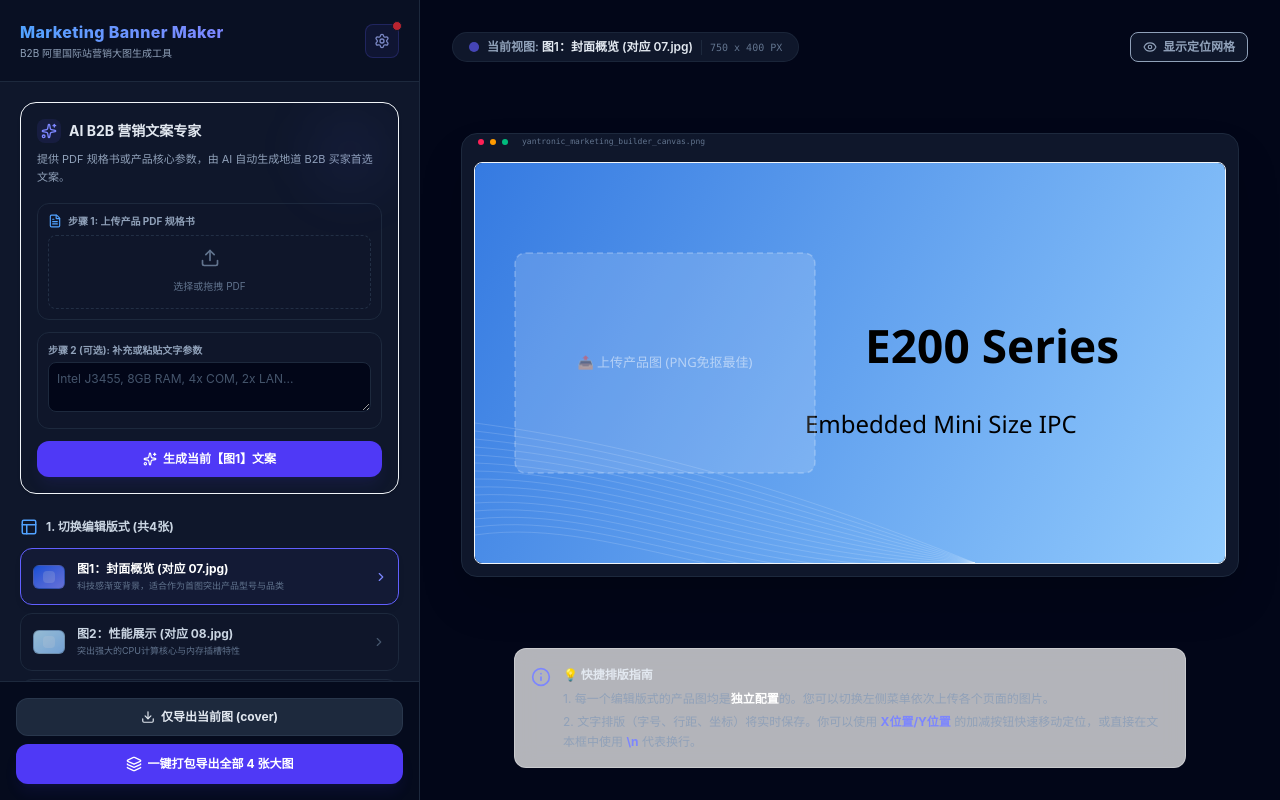
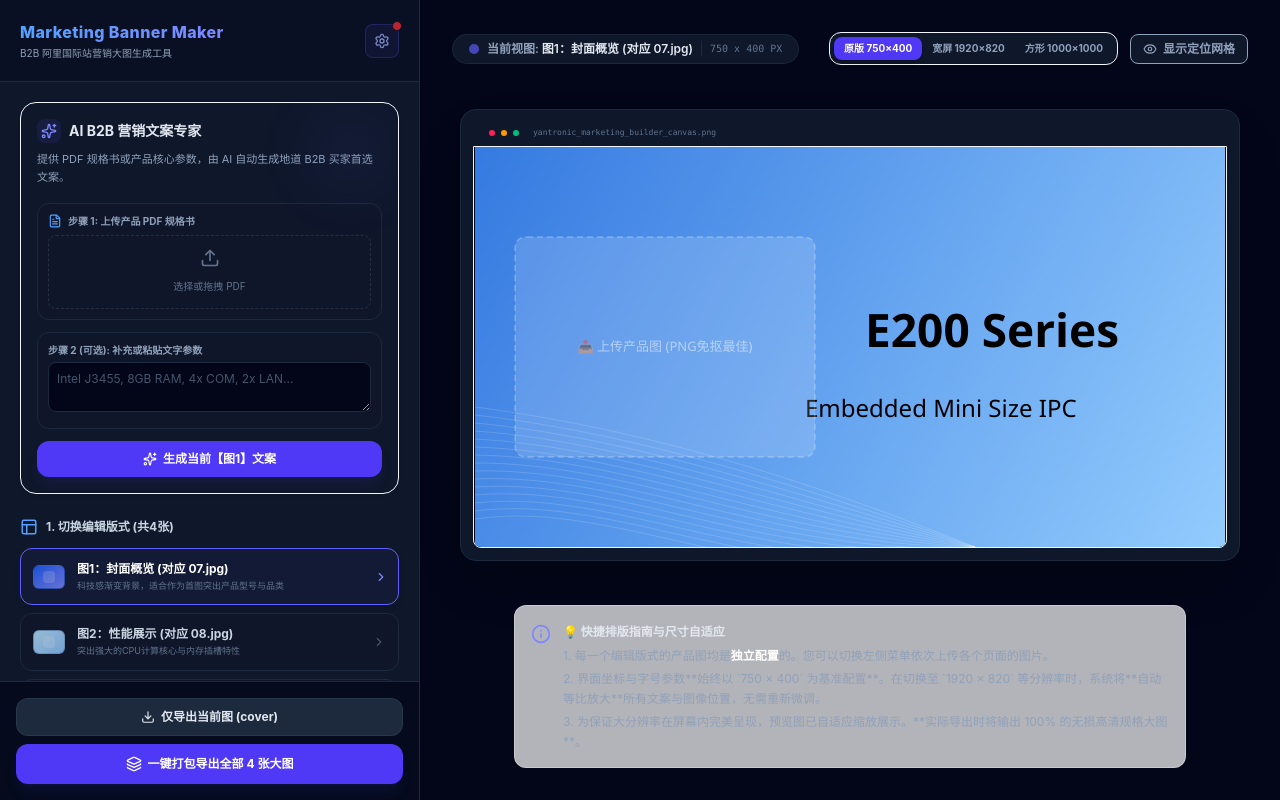
Before and after one commit to CodingWD/guiGeShu, a React (Vite) app: page / in a window 1280 px wide. Built offline with nearby package versions, Linux system fonts and the light colour scheme.

Commit message:
feat: add support for multi-resolution poster dimensions (e.g. 1920x820)

```diff
--- a/src/App.jsx
+++ b/src/App.jsx
@@ -88,6 +88,13 @@ const initData = () => {
   return data;
 };
 
+// 宣传图规格尺寸预设
+const RESOLUTIONS = [
+  { id: '750x400', name: '默认规格 (750 × 400)', width: 750, height: 400 },
+  { id: '1920x820', name: '宽屏大图 (1920 × 820)', width: 1920, height: 820 },
+  { id: '1000x1000', name: '方形主图 (1000 × 1000)', width: 1000, height: 1000 }
+];
+
 const DEFAULT_IMAGE_POSITIONS = {
   cover: { x: 40, y: 90 },
   performance: { x: 380, y: 110 },
@@ -97,6 +104,7 @@ const DEFAULT_IMAGE_POSITIONS = {
 
 export default function App() {
   const [activeTemplate, setActiveTemplate] = useState(TEMPLATES[0]);
+  const [selectedRes, setSelectedRes] = useState(RESOLUTIONS[0]);
   const [formData, setFormData] = useState(initData());
   const [productImages, setProductImages] = useState({});
   const [imageScales, setImageScales] = useState({ cover: 100, performance: 100, interfaces: 100, rugged: 100 });
@@ -304,49 +312,54 @@ export default function App() {
     ctx.closePath();
   };
 
-  const drawImageAspect = (ctx, img, x, y, w, h, scalePerc = 100) => {
+  const drawImageAspect = (ctx, img, x, y, w, h, scalePerc = 100, scaleX = 1, scaleY = 1) => {
+    const scaledX = x * scaleX;
+    const scaledY = y * scaleY;
+    const scaledW = w * scaleX;
+    const scaledH = h * scaleY;
+
     if (!img) {
       // 占位图设计，使用高端玻璃卡片感
       ctx.save();
       ctx.fillStyle = 'rgba(255, 255, 255, 0.15)';
-      drawRoundedRect(ctx, x, y, w, h, 12);
+      drawRoundedRect(ctx, scaledX, scaledY, scaledW, scaledH, 12 * scaleY);
       ctx.fill();
 
       ctx.strokeStyle = 'rgba(255, 255, 255, 0.25)';
-      ctx.lineWidth = 1.5;
-      ctx.setLineDash([6, 4]);
+      ctx.lineWidth = 1.5 * scaleY;
+      ctx.setLineDash([6 * scaleY, 4 * scaleY]);
       ctx.stroke();
 
       ctx.fillStyle = 'rgba(255, 255, 255, 0.5)';
-      ctx.font = '13px "Segoe UI", sans-serif';
+      ctx.font = `${Math.round(13 * scaleY)}px "Segoe UI", sans-serif`;
       ctx.textAlign = 'center';
       ctx.textBaseline = 'middle';
-      ctx.fillText('📤 上传产品图 (PNG免抠最佳)', x + w / 2, y + h / 2);
+      ctx.fillText('📤 上传产品图 (PNG免抠最佳)', scaledX + scaledW / 2, scaledY + scaledH / 2);
       ctx.restore();
       return;
     }
     const imgRatio = img.width / img.height;
-    const boxRatio = w / h;
-    let drawW = w;
-    let drawH = h;
+    const boxRatio = scaledW / scaledH;
+    let drawW = scaledW;
+    let drawH = scaledH;
 
     if (imgRatio > boxRatio) {
-      drawH = w / imgRatio;
+      drawH = scaledW / imgRatio;
     } else {
-      drawW = h * imgRatio;
+      drawW = scaledH * imgRatio;
     }
 
     const scale = scalePerc / 100;
     const finalW = drawW * scale;
     const finalH = drawH * scale;
 
-    const finalX = x + (w - finalW) / 2;
-    const finalY = y + (h - finalH) / 2;
+    const finalX = scaledX + (scaledW - finalW) / 2;
+    const finalY = scaledY + (scaledH - finalH) / 2;
 
     ctx.drawImage(img, finalX, finalY, finalW, finalH);
   };
 
-  const drawExactText = (ctx, tplId, field) => {
+  const drawExactText = (ctx, tplId, field, scaleX = 1, scaleY = 1, scaleText = 1) => {
     if (!field) return;
     const text = formData[`${tplId}_${field.id}`] || '';
     const size = formData[`${tplId}_${field.id}_size`] || field.defaultSize;
@@ -354,173 +367,187 @@ export default function App() {
     const x = formData[`${tplId}_${field.id}_x`] ?? field.defaultX;
     const y = formData[`${tplId}_${field.id}_y`] ?? field.defaultY;
 
+    const scaledSize = Math.round(size * scaleText);
+    const scaledLh = Math.round(lh * scaleText);
+    const scaledX = x * scaleX;
+    const scaledY = y * scaleY;
+
     ctx.fillStyle = field.color;
-    ctx.font = `${field.isBold ? 'bold ' : ''}${size}px "Segoe UI", "Microsoft YaHei", sans-serif`;
+    ctx.font = `${field.isBold ? 'bold ' : ''}${scaledSize}px "Segoe UI", "Microsoft YaHei", sans-serif`;
 
     const lines = text.split('\\n').join('\n').split('\n');
     lines.forEach((line, index) => {
-      ctx.fillText(line, x, y + (index * lh));
+      ctx.fillText(line, scaledX, scaledY + (index * scaledLh));
     });
   };
 
-  const drawGrid = (ctx) => {
+  const drawGrid = (ctx, scaleX = 1, scaleY = 1, width = 750, height = 400) => {
     ctx.save();
     ctx.strokeStyle = 'rgba(239, 68, 68, 0.15)';
-    ctx.lineWidth = 0.5;
+    ctx.lineWidth = 0.5 * scaleY;
 
     // 画横线
     for (let y = 50; y < 400; y += 50) {
+      const scaledY = y * scaleY;
       ctx.beginPath();
-      ctx.moveTo(0, y);
-      ctx.lineTo(750, y);
+      ctx.moveTo(0, scaledY);
+      ctx.lineTo(width, scaledY);
       ctx.stroke();
       ctx.fillStyle = 'rgba(239, 68, 68, 0.4)';
-      ctx.font = '9px monospace';
-      ctx.fillText(y, 5, y - 2);
+      ctx.font = `${Math.round(9 * scaleY)}px monospace`;
+      ctx.fillText(y, 5 * scaleX, scaledY - 2 * scaleY);
     }
 
     // 画竖线
     for (let x = 50; x < 750; x += 50) {
+      const scaledX = x * scaleX;
       ctx.beginPath();
-      ctx.moveTo(x, 0);
-      ctx.lineTo(x, 400);
+      ctx.moveTo(scaledX, 0);
+      ctx.lineTo(scaledX, height);
       ctx.stroke();
       ctx.fillStyle = 'rgba(239, 68, 68, 0.4)';
-      ctx.font = '9px monospace';
-      ctx.fillText(x, x + 2, 10);
+      ctx.font = `${Math.round(9 * scaleY)}px monospace`;
+      ctx.fillText(x, scaledX + 2 * scaleX, 10 * scaleY);
     }
     ctx.restore();
   };
 
-  const renderTemplateToCanvas = (ctx, tpl, data, img, scalePerc) => {
+  const renderTemplateToCanvas = (ctx, tpl, data, img, scalePerc, width = 750, height = 400) => {
     const tplId = tpl.id;
-    ctx.clearRect(0, 0, 750, 400);
+    const scaleX = width / 750;
+    const scaleY = height / 400;
+    const scaleText = scaleY;
+
+    ctx.clearRect(0, 0, width, height);
 
     if (tplId === 'cover') {
-      const bgGradient = ctx.createLinearGradient(0, 0, 750, 400);
+      const bgGradient = ctx.createLinearGradient(0, 0, width, height);
       bgGradient.addColorStop(0, '#357ae1');
       bgGradient.addColorStop(1, '#92cbfd');
       ctx.fillStyle = bgGradient;
-      ctx.fillRect(0, 0, 750, 400);
+      ctx.fillRect(0, 0, width, height);
 
       ctx.save();
       ctx.strokeStyle = 'rgba(255, 255, 255, 0.15)';
-      ctx.lineWidth = 1;
+      ctx.lineWidth = 1 * scaleY;
       for (let i = 0; i < 15; i++) {
         ctx.beginPath();
-        ctx.moveTo(0, 260 + i * 8);
-        ctx.bezierCurveTo(150, 280 + i * 5, 300, 320 + i * 10, 500, 400);
+        ctx.moveTo(0, (260 + i * 8) * scaleY);
+        ctx.bezierCurveTo(150 * scaleX, (280 + i * 5) * scaleY, 300 * scaleX, (320 + i * 10) * scaleY, 500 * scaleX, 400 * scaleY);
         ctx.stroke();
       }
       ctx.restore();
 
-      drawExactText(ctx, tplId, tpl.fields.find(f=>f.id==='title'));
-      drawExactText(ctx, tplId, tpl.fields.find(f=>f.id==='subtitle'));
+      drawExactText(ctx, tplId, tpl.fields.find(f=>f.id==='title'), scaleX, scaleY, scaleText);
+      drawExactText(ctx, tplId, tpl.fields.find(f=>f.id==='subtitle'), scaleX, scaleY, scaleText);
 
-      drawImageAspect(ctx, img, imagePositions[tplId].x, imagePositions[tplId].y, 300, 220, scalePerc);
+      drawImageAspect(ctx, img, imagePositions[tplId].x, imagePositions[tplId].y, 300, 220, scalePerc, scaleX, scaleY);
 
     } else if (tplId === 'performance') {
-      const bgGradient = ctx.createLinearGradient(0, 0, 750, 400);
+      const bgGradient = ctx.createLinearGradient(0, 0, width, height);
       bgGradient.addColorStop(0, '#d1eaff');
       bgGradient.addColorStop(1, '#a6d3ff');
       ctx.fillStyle = bgGradient;
-      ctx.fillRect(0, 0, 750, 400);
+      ctx.fillRect(0, 0, width, height);
 
       ctx.save();
       ctx.beginPath();
       ctx.moveTo(0, 0);
-      ctx.lineTo(750, 0);
-      ctx.bezierCurveTo(450, 150, 200, -50, 0, 180);
+      ctx.lineTo(750 * scaleX, 0);
+      ctx.bezierCurveTo(450 * scaleX, 150 * scaleY, 200 * scaleX, -50 * scaleY, 0, 180 * scaleY);
       ctx.closePath();
       ctx.fillStyle = 'rgba(255, 255, 255, 0.4)';
       ctx.fill();
       ctx.restore();
 
-      drawExactText(ctx, tplId, tpl.fields.find(f=>f.id==='title'));
-      drawExactText(ctx, tplId, tpl.fields.find(f=>f.id==='subtitle'));
-      drawExactText(ctx, tplId, tpl.fields.find(f=>f.id==='desc'));
-      drawExactText(ctx, tplId, tpl.fields.find(f=>f.id==='bullet1'));
-      drawExactText(ctx, tplId, tpl.fields.find(f=>f.id==='bullet2'));
+      drawExactText(ctx, tplId, tpl.fields.find(f=>f.id==='title'), scaleX, scaleY, scaleText);
+      drawExactText(ctx, tplId, tpl.fields.find(f=>f.id==='subtitle'), scaleX, scaleY, scaleText);
+      drawExactText(ctx, tplId, tpl.fields.find(f=>f.id==='desc'), scaleX, scaleY, scaleText);
+      drawExactText(ctx, tplId, tpl.fields.find(f=>f.id==='bullet1'), scaleX, scaleY, scaleText);
+      drawExactText(ctx, tplId, tpl.fields.find(f=>f.id==='bullet2'), scaleX, scaleY, scaleText);
 
-      drawImageAspect(ctx, img, imagePositions[tplId].x, imagePositions[tplId].y, 330, 210, scalePerc);
+      drawImageAspect(ctx, img, imagePositions[tplId].x, imagePositions[tplId].y, 330, 210, scalePerc, scaleX, scaleY);
 
     } else if (tplId === 'interfaces') {
-      const bg = ctx.createLinearGradient(0, 0, 750, 400);
+      const bg = ctx.createLinearGradient(0, 0, width, height);
       bg.addColorStop(0, '#eaf4fc');
       bg.addColorStop(1, '#bcdfff');
       ctx.fillStyle = bg;
-      ctx.fillRect(0, 0, 750, 400);
+      ctx.fillRect(0, 0, width, height);
 
       ctx.beginPath();
-      ctx.moveTo(350, 0);
-      ctx.lineTo(750, 0);
-      ctx.lineTo(750, 400);
-      ctx.lineTo(100, 400);
+      ctx.moveTo(350 * scaleX, 0);
+      ctx.lineTo(750 * scaleX, 0);
+      ctx.lineTo(750 * scaleX, 400 * scaleY);
+      ctx.lineTo(100 * scaleX, 400 * scaleY);
       ctx.closePath();
       ctx.fillStyle = 'rgba(120, 180, 255, 0.15)';
       ctx.fill();
 
-      drawExactText(ctx, tplId, tpl.fields.find(f=>f.id==='title'));
-      drawExactText(ctx, tplId, tpl.fields.find(f=>f.id==='subtitle'));
-      drawExactText(ctx, tplId, tpl.fields.find(f=>f.id==='desc'));
+      drawExactText(ctx, tplId, tpl.fields.find(f=>f.id==='title'), scaleX, scaleY, scaleText);
+      drawExactText(ctx, tplId, tpl.fields.find(f=>f.id==='subtitle'), scaleX, scaleY, scaleText);
+      drawExactText(ctx, tplId, tpl.fields.find(f=>f.id==='desc'), scaleX, scaleY, scaleText);
 
-      drawImageAspect(ctx, img, imagePositions[tplId].x, imagePositions[tplId].y, 280, 180, scalePerc);
+      drawImageAspect(ctx, img, imagePositions[tplId].x, imagePositions[tplId].y, 280, 180, scalePerc, scaleX, scaleY);
 
     } else if (tplId === 'rugged') {
-      const leftBg = ctx.createLinearGradient(0, 0, 400, 400);
+      const leftBg = ctx.createLinearGradient(0, 0, 400 * scaleX, 400 * scaleY);
       leftBg.addColorStop(0, '#f4f8fc'); leftBg.addColorStop(1, '#e3edf8');
       ctx.fillStyle = leftBg;
-      ctx.fillRect(0, 0, 750, 400);
+      ctx.fillRect(0, 0, width, height);
 
       ctx.fillStyle = '#101114';
-      ctx.fillRect(330, 55, 420, 290);
+      ctx.fillRect(330 * scaleX, 55 * scaleY, 420 * scaleX, 290 * scaleY);
 
-      drawExactText(ctx, tplId, tpl.fields.find(f=>f.id==='title'));
-      drawExactText(ctx, tplId, tpl.fields.find(f=>f.id==='subtitle'));
-      drawExactText(ctx, tplId, tpl.fields.find(f=>f.id==='desc'));
+      drawExactText(ctx, tplId, tpl.fields.find(f=>f.id==='title'), scaleX, scaleY, scaleText);
+      drawExactText(ctx, tplId, tpl.fields.find(f=>f.id==='subtitle'), scaleX, scaleY, scaleText);
+      drawExactText(ctx, tplId, tpl.fields.find(f=>f.id==='desc'), scaleX, scaleY, scaleText);
 
       ctx.save();
       ctx.shadowColor = 'rgba(0, 0, 0, 0.12)';
-      ctx.shadowBlur = 15;
-      ctx.shadowOffsetX = 5;
-      ctx.shadowOffsetY = 8;
+      ctx.shadowBlur = 15 * scaleY;
+      ctx.shadowOffsetX = 5 * scaleX;
+      ctx.shadowOffsetY = 8 * scaleY;
 
       ctx.fillStyle = 'rgba(248, 250, 252, 0.88)';
-      drawRoundedRect(ctx, 35, 265, 330, 95, 12);
+      drawRoundedRect(ctx, 35 * scaleX, 265 * scaleY, 330 * scaleX, 95 * scaleY, 12 * scaleY);
       ctx.fill();
       ctx.shadowColor = 'transparent';
       ctx.strokeStyle = '#ffffff';
-      ctx.lineWidth = 1.5;
+      ctx.lineWidth = 1.5 * scaleY;
       ctx.stroke();
       ctx.restore();
 
       const size1_x = formData[`${tplId}_sizeOverall_x`] ?? tpl.fields.find(f=>f.id==='sizeOverall').defaultX;
       const size1_y = formData[`${tplId}_sizeOverall_y`] ?? tpl.fields.find(f=>f.id==='sizeOverall').defaultY;
-      ctx.fillStyle = '#7a8599'; ctx.font = '12px Arial';
-      ctx.fillText('Overall size', size1_x, size1_y - 25);
-      drawExactText(ctx, tplId, tpl.fields.find(f=>f.id==='sizeOverall'));
+      ctx.fillStyle = '#7a8599';
+      ctx.font = `${Math.round(12 * scaleText)}px Arial`;
+      ctx.fillText('Overall size', size1_x * scaleX, (size1_y - 25) * scaleY);
+      drawExactText(ctx, tplId, tpl.fields.find(f=>f.id==='sizeOverall'), scaleX, scaleY, scaleText);
 
       const size2_x = formData[`${tplId}_sizeBoard_x`] ?? tpl.fields.find(f=>f.id==='sizeBoard').defaultX;
       const size2_y = formData[`${tplId}_sizeBoard_y`] ?? tpl.fields.find(f=>f.id==='sizeBoard').defaultY;
-      ctx.fillStyle = '#7a8599'; ctx.font = '12px Arial';
-      ctx.fillText('Motherboard size', size2_x, size2_y - 15);
-      drawExactText(ctx, tplId, tpl.fields.find(f=>f.id==='sizeBoard'));
+      ctx.fillStyle = '#7a8599';
+      ctx.font = `${Math.round(12 * scaleText)}px Arial`;
+      ctx.fillText('Motherboard size', size2_x * scaleX, (size2_y - 15) * scaleY);
+      drawExactText(ctx, tplId, tpl.fields.find(f=>f.id==='sizeBoard'), scaleX, scaleY, scaleText);
 
-      ctx.fillStyle = '#000000'; ctx.font = 'bold 36px Arial';
-      ctx.fillText('CE  FC', 220, 335);
+      ctx.fillStyle = '#000000';
+      ctx.font = `bold ${Math.round(36 * scaleText)}px Arial`;
+      ctx.fillText('CE  FC', 220 * scaleX, 335 * scaleY);
 
-      drawImageAspect(ctx, img, imagePositions[tplId].x, imagePositions[tplId].y, 310, 200, scalePerc);
+      drawImageAspect(ctx, img, imagePositions[tplId].x, imagePositions[tplId].y, 310, 200, scalePerc, scaleX, scaleY);
 
       ctx.fillStyle = 'rgba(255,255,255,0.4)';
       for(let i=0; i<30; i++) {
         ctx.beginPath();
-        ctx.arc(600 + Math.random()*150, 200 + Math.random()*140, Math.random()*1.5, 0, Math.PI*2);
+        ctx.arc((600 + Math.random()*150) * scaleX, (200 + Math.random()*140) * scaleY, Math.random()*1.5 * scaleY, 0, Math.PI*2);
         ctx.fill();
       }
     }
 
     if (canvasGrid) {
-      drawGrid(ctx);
+      drawGrid(ctx, scaleX, scaleY, width, height);
     }
   };
 
@@ -528,18 +555,18 @@ export default function App() {
     const canvas = canvasRef.current;
     if (!canvas) return;
     const ctx = canvas.getContext('2d');
-    canvas.width = 750;
-    canvas.height = 400;
+    canvas.width = selectedRes.width;
+    canvas.height = selectedRes.height;
 
-    renderTemplateToCanvas(ctx, activeTemplate, formData, productImages[activeTemplate.id], imageScales[activeTemplate.id]);
+    renderTemplateToCanvas(ctx, activeTemplate, formData, productImages[activeTemplate.id], imageScales[activeTemplate.id], selectedRes.width, selectedRes.height);
 
-  }, [activeTemplate, formData, productImages, imageScales, canvasGrid, imagePositions]);
+  }, [activeTemplate, formData, productImages, imageScales, canvasGrid, imagePositions, selectedRes]);
 
   const handleDownloadSingle = () => {
     const canvas = canvasRef.current;
     const url = canvas.toDataURL('image/png', 1.0);
     const link = document.createElement('a');
-    link.download = `yantronic_${activeTemplate.id}_750x400.png`;
+    link.download = `yantronic_${activeTemplate.id}_${selectedRes.width}x${selectedRes.height}.png`;
     link.href = url;
     link.click();
   };
@@ -549,15 +576,15 @@ export default function App() {
     try {
       for (const tpl of TEMPLATES) {
         const tempCanvas = document.createElement('canvas');
-        tempCanvas.width = 750;
-        tempCanvas.height = 400;
+        tempCanvas.width = selectedRes.width;
+        tempCanvas.height = selectedRes.height;
         const tempCtx = tempCanvas.getContext('2d');
 
-        renderTemplateToCanvas(tempCtx, tpl, formData, productImages[tpl.id], imageScales[tpl.id]);
+        renderTemplateToCanvas(tempCtx, tpl, formData, productImages[tpl.id], imageScales[tpl.id], selectedRes.width, selectedRes.height);
 
         const url = tempCanvas.toDataURL('image/png', 1.0);
         const link = document.createElement('a');
-        link.download = `yantronic_${tpl.id}_750x400.png`;
+        link.download = `yantronic_${tpl.id}_${selectedRes.width}x${selectedRes.height}.png`;
         link.href = url;
         link.click();
 
@@ -1118,17 +1145,33 @@ export default function App() {
       <div className="flex-1 bg-slate-950 p-6 lg:p-8 flex flex-col justify-between overflow-y-auto custom-scrollbar relative">
 
         {/* Header Preview bar */}
-        <div className="flex justify-between items-center mb-6">
-          <div className="flex items-center gap-2 bg-slate-900 border border-slate-800/80 px-4 py-1.5 rounded-full">
+        <div className="flex flex-col sm:flex-row justify-between items-start sm:items-center gap-4 mb-6">
+          <div className="flex items-center gap-2 bg-slate-900 border border-slate-800/80 px-4 py-1.5 rounded-full shrink-0">
             <span className="w-2.5 h-2.5 rounded-full bg-indigo-500 animate-pulse-ring"></span>
             <span className="text-xs font-semibold text-slate-400">
               当前视图: <span className="text-slate-200">{activeTemplate.name}</span>
             </span>
-            <span className="text-[10px] text-slate-500 font-mono pl-2 border-l border-slate-800">750 x 400 PX</span>
+            <span className="text-[10px] text-slate-500 font-mono pl-2 border-l border-slate-800">{selectedRes.width} x {selectedRes.height} PX</span>
           </div>
 
-          {/* Grid Toggle / helpers */}
-          <div className="flex items-center gap-3">
+          {/* Resolution Tabs & Grid Toggle */}
+          <div className="flex flex-wrap items-center gap-3 w-full sm:w-auto sm:justify-end">
+            <div className="flex bg-slate-900 border border-slate-850 p-1 rounded-xl shrink-0">
+              {RESOLUTIONS.map(res => (
+                <button
+                  key={res.id}
+                  onClick={() => setSelectedRes(res)}
+                  className={`text-[10px] px-2.5 py-1 rounded-lg font-bold transition-all duration-200 ${
+                    selectedRes.id === res.id
+                      ? 'bg-indigo-600 text-white shadow-md'
+                      : 'text-slate-400 hover:text-slate-200'
+                  }`}
+                >
+                  {res.id === '750x400' ? '原版 750×400' : res.id === '1920x820' ? '宽屏 1920×820' : '方形 1000×1000'}
+                </button>
+              ))}
+            </div>
+
             <button
               onClick={() => setCanvasGrid(!canvasGrid)}
               className={`text-xs px-3 py-1.5 rounded-lg border font-semibold transition flex items-center gap-1.5 ${
@@ -1145,21 +1188,32 @@ export default function App() {
 
         {/* Canvas Area with high premium box shadows */}
         <div className="flex-1 flex items-center justify-center py-4">
-          <div className="relative p-3 bg-slate-900 border border-slate-800 rounded-2xl shadow-2xl transition-transform duration-300 max-w-full overflow-auto custom-scrollbar">
+          <div
+            className="relative p-3 bg-slate-900 border border-slate-800 rounded-2xl shadow-2xl transition-all duration-300 max-w-full flex flex-col items-center"
+            style={{
+              width: '100%',
+              maxWidth: selectedRes.id === '750x400' ? '780px' : selectedRes.id === '1000x1000' ? '540px' : '980px'
+            }}
+          >
 
             {/* Canvas Outer Screen mockup */}
-            <div className="absolute top-0 inset-x-0 h-4 bg-slate-850 rounded-t-lg flex items-center px-4 gap-1.5 pointer-events-none border-b border-slate-900">
+            <div className="w-full h-6 bg-slate-850 rounded-t-lg flex items-center px-4 gap-1.5 pointer-events-none border-b border-slate-900">
               <span className="w-1.5 h-1.5 rounded-full bg-rose-500"></span>
               <span className="w-1.5 h-1.5 rounded-full bg-amber-500"></span>
               <span className="w-1.5 h-1.5 rounded-full bg-emerald-500"></span>
               <span className="text-[8px] text-slate-500 font-mono ml-2">yantronic_marketing_builder_canvas.png</span>
             </div>
 
-            <div className="mt-4 border border-slate-850 rounded-lg overflow-hidden bg-slate-950">
+            <div
+              className="w-full border border-slate-850 rounded-b-lg overflow-hidden bg-slate-950 flex items-center justify-center transition-all duration-300"
+              style={{
+                aspectRatio: `${selectedRes.width} / ${selectedRes.height}`,
+                maxHeight: '60vh'
+              }}
+            >
               <canvas
                 ref={canvasRef}
-                className="block shadow-inner"
-                style={{ width: '750px', height: '400px' }}
+                className="block shadow-inner w-full h-full object-contain"
               ></canvas>
             </div>
           </div>
@@ -1169,12 +1223,15 @@ export default function App() {
         <div className="mt-6 glass-panel border border-slate-800/40 p-4 rounded-xl max-w-2xl mx-auto flex items-start gap-3">
           <Info className="w-5 h-5 text-indigo-400 shrink-0 mt-0.5" />
           <div className="text-xs text-slate-400 leading-relaxed">
-            <h4 className="font-bold text-slate-200 mb-1">💡 快捷排版指南</h4>
+            <h4 className="font-bold text-slate-200 mb-1">💡 快捷排版指南与尺寸自适应</h4>
             <p>
               1. 每一个编辑版式的产品图均是<strong className="text-white">独立配置</strong>的。您可以切换左侧菜单依次上传各个页面的图片。
             </p>
             <p className="mt-1">
-              2. 文字排版（字号、行距、坐标）将实时保存。你可以使用 <strong className="text-indigo-400">X位置/Y位置</strong> 的加减按钮快速移动定位，或直接在文本框中使用 <strong className="text-indigo-400">\n</strong> 代表换行。
+              2. 界面坐标与字号参数**始终以 `750 × 400` 为基准配置**。在切换至 `1920 × 820` 等分辨率时，系统将**自动等比放大**所有文案与图像位置，无需重新微调。
+            </p>
+            <p className="mt-1">
+              3. 为保证大分辨率在屏幕内完美呈现，预览图已自适应缩放展示。**实际导出时将输出 100% 的无损高清规格大图**。
             </p>
           </div>
         </div>
```
